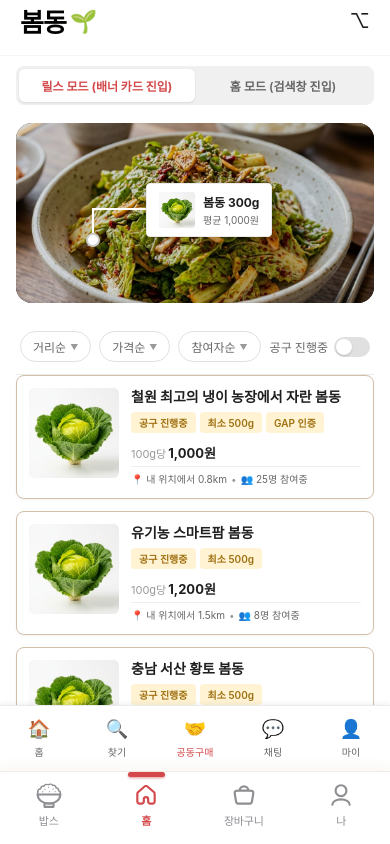
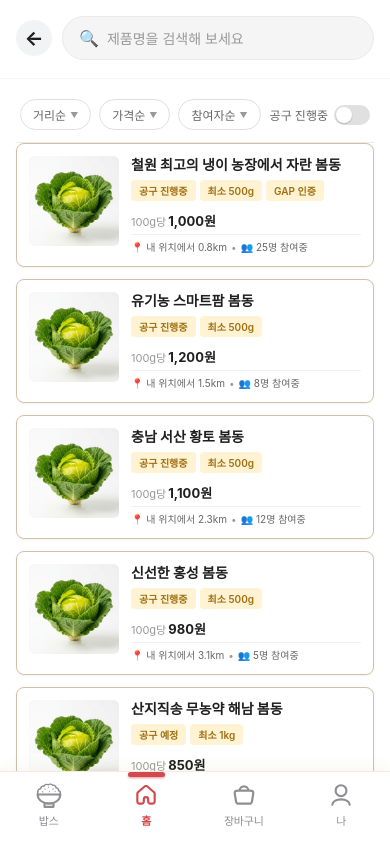
Before and after one commit to nongdamteam/frontend, a React Native app: screen /ProductList in a window 390 px wide. Built offline with nearby package versions, Linux system fonts and the light colour scheme.

Commit message:
feat: 재품 상세 및 리스트 페이지 변경

```diff
--- a/src/screens/ProductDetail/index.tsx
+++ b/src/screens/ProductDetail/index.tsx
@@ -5,6 +5,7 @@ import {
   ScrollView,
   TouchableOpacity,
   Alert,
+  StyleSheet,
 } from 'react-native';
 import { useSafeAreaInsets } from 'react-native-safe-area-context';
 import { styles } from './styles';
@@ -17,7 +18,7 @@ import DetailTabs from './components/DetailTabs';
 import TabContents from './components/TabContents';
 
 export function ProductDetailScreen({ route, navigation }: ProductDetailProps) {
-  const { product } = route.params;
+  const { product, entryPoint = 'list' } = route.params;
   const [activeTab, setActiveTab] = useState<DetailTab>('description');
   const insets = useSafeAreaInsets();
 
@@ -45,7 +46,7 @@ export function ProductDetailScreen({ route, navigation }: ProductDetailProps) {
           <Text style={styles.headerButtonText}>←</Text>
         </TouchableOpacity>
         <Text style={styles.headerTitle} numberOfLines={1}>
-          상품 상세
+          {entryPoint === 'home' ? '🏠 홈 특가 상세' : '상품 상세'}
         </Text>
         <TouchableOpacity style={styles.headerButton} activeOpacity={0.7}>
           <Text style={[styles.headerButtonText, { fontSize: 16 }]}>공유</Text>
@@ -59,6 +60,16 @@ export function ProductDetailScreen({ route, navigation }: ProductDetailProps) {
       >
         {/* 상단 이미지 캐러셀 슬라이더 */}
         <ImageCarousel />
+
+        {/* 홈 피드 진입 전용 특별 배너 */}
+        {entryPoint === 'home' && (
+          <View style={localStyles.specialBanner}>
+            <Text style={localStyles.specialBannerEmoji}>🔥</Text>
+            <Text style={localStyles.specialBannerText}>
+              홈 피드 특별 추천! 공동구매 특가 혜택 적용 상품
+            </Text>
+          </View>
+        )}
 
         {/* 상품 정보 영역 */}
         <View style={styles.infoSection}>
@@ -115,4 +126,29 @@ export function ProductDetailScreen({ route, navigation }: ProductDetailProps) {
   );
 }
 
+const localStyles = StyleSheet.create({
+  specialBanner: {
+    flexDirection: 'row',
+    alignItems: 'center',
+    backgroundColor: '#FFF9DB', // 밝은 노란색 톤
+    borderColor: '#FFE066',
+    borderWidth: 1,
+    borderRadius: 12,
+    padding: 12,
+    marginHorizontal: 16,
+    marginTop: 16,
+    marginBottom: 4,
+  },
+  specialBannerEmoji: {
+    fontSize: 16,
+    marginRight: 8,
+  },
+  specialBannerText: {
+    fontSize: 12,
+    fontWeight: '700',
+    color: '#F59F00',
+    letterSpacing: -0.3,
+  },
+});
+
 export default ProductDetailScreen;
--- a/src/screens/ProductDetail/types.ts
+++ b/src/screens/ProductDetail/types.ts
@@ -1,9 +1,9 @@
 import { RouteProp } from '@react-navigation/native';
 import { NativeStackNavigationProp } from '@react-navigation/native-stack';
-import { RootStackParamList } from '@/navigation/types';
+import { HomeStackParamList } from '@/screens/HomeScreen';
 
-export type ProductDetailRouteProp = RouteProp<RootStackParamList, 'Details'>;
-export type ProductDetailNavigationProp = NativeStackNavigationProp<RootStackParamList, 'Details'>;
+export type ProductDetailRouteProp = RouteProp<HomeStackParamList, 'Details'>;
+export type ProductDetailNavigationProp = NativeStackNavigationProp<HomeStackParamList, 'Details'>;
 
 export interface ProductDetailProps {
   route: ProductDetailRouteProp;
--- a/src/screens/ProductList/ProductListScreen.tsx
+++ b/src/screens/ProductList/ProductListScreen.tsx
@@ -7,9 +7,9 @@ import {
   SafeAreaView,
   TouchableOpacity,
 } from 'react-native';
-import { useNavigation } from '@react-navigation/native';
+import { useNavigation, useRoute, RouteProp } from '@react-navigation/native';
 import { NativeStackNavigationProp } from '@react-navigation/native-stack';
-import { RootStackParamList } from '@/navigation/types';
+import { HomeStackParamList } from '@/screens/HomeScreen';
 import { useSafeAreaInsets } from 'react-native-safe-area-context';
 import { styles } from './styles';
 import { COLORS } from '@/constants/colors';
@@ -17,7 +17,7 @@ import { useProducts } from './hooks/useProducts';
 
 // 공통 컴포넌트 임포트
 import SearchBar from '@/components/common/SearchBar';
-import BottomNavBar from '@/components/common/BottomNavBar';
+// import BottomNavBar from '@/components/common/BottomNavBar';
 
 // 화면 하위 컴포넌트 임포트
 import RecipeBanner from './components/RecipeBanner';
@@ -26,10 +26,15 @@ import ProductCard from './components/ProductCard';
 import Pagination from './components/Pagination';
 
 export function ProductListScreen() {
-  const navigation = useNavigation<NativeStackNavigationProp<RootStackParamList>>();
+  const route = useRoute<RouteProp<HomeStackParamList, 'ProductList'>>();
+  const initialGroupPurchaseOnly = route.params?.isGroupPurchaseOnly ?? false;
+  const initialSearchQuery = route.params?.searchQuery ?? '';
+  const initialSortOption = route.params?.initialSortOption ?? 'none';
+  const isPopularRanking = route.params?.isPopularRanking ?? false;
+
+  const navigation = useNavigation<NativeStackNavigationProp<HomeStackParamList>>();
   const insets = useSafeAreaInsets();
-  // 모드 분기 상태 (true: 홈에서 접근(검색창 활성화) / false: 릴스에서 접근(검색창 비활성화 & 레시피 배너 노출))
-  const [isFromHome, setIsFromHome] = useState(false);
+
   const [activeTab, setActiveTab] = useState('group'); // 하단 탭바 활성 탭
 
   const {
@@ -44,64 +49,24 @@ export function ProductListScreen() {
     totalPages,
     isLoading,
     handlePageChange,
-  } = useProducts();
+  } = useProducts(initialSearchQuery, initialGroupPurchaseOnly, initialSortOption);
 
   const flatListRef = useRef<FlatList>(null);
 
-  // 레시피 배너에서 핀 카드를 탭했을 때
-  const handleRecipeCardPress = () => {
-    // 1. 검색어로 '봄동' 입력하여 리스트 검색
-    setSearchQuery('봄동');
-
-    // 2. 리스트를 배너 높이만큼 스크롤 다운시켜 필터와 상품 목록에 포커싱
-    setTimeout(() => {
-      flatListRef.current?.scrollToOffset({
-        offset: 196, // 배너 높이(180) + 배너 마진(16)
-        animated: true,
-      });
-    }, 100);
-  };
-
-  // 모드 변경 시 검색 초기화
-  const handleModeChange = (mode: boolean) => {
-    setIsFromHome(mode);
-    setSearchQuery('');
-  };
-
   return (
     <View style={styles.container}>
-      {/* 상단 타이틀 헤더 (기기 상태바 겹침 방지 여백 적용) */}
-      <View style={[styles.header, { paddingTop: insets.top, height: 56 + insets.top }]}>
-        <View style={styles.headerLeft}>
-          <Text style={styles.headerLogo}>봄동</Text>
-          <Text style={styles.headerEmoji}>🌱</Text>
+      {/* 상단 검색 헤더 (뒤로가기 버튼 + 검색창) */}
+      <View style={[styles.searchHeader, { paddingTop: insets.top + 8 }]}>
+        <TouchableOpacity
+          style={styles.backButton}
+          onPress={() => navigation.goBack()}
+          activeOpacity={0.7}
+        >
+          <Text style={styles.backArrow}>←</Text>
+        </TouchableOpacity>
+        <View style={styles.searchBarWrapper}>
+          <SearchBar value={searchQuery} onChangeText={setSearchQuery} />
         </View>
-        <TouchableOpacity activeOpacity={0.7}>
-          {/* 첫 번째 이미지 오른쪽 상단의 슬라이더 조절 모양 필터 아이콘 */}
-          <Text style={styles.headerFilterIcon}>⌥</Text>
-        </TouchableOpacity>
-      </View>
-
-      {/* 개발/검증용 모드 전환 스위치 (홈 진입 vs 릴스 진입) */}
-      <View style={styles.modeSwitcher}>
-        <TouchableOpacity
-          style={[styles.modeTab, !isFromHome && styles.activeModeTab]}
-          onPress={() => handleModeChange(false)}
-          activeOpacity={0.8}
-        >
-          <Text style={[styles.modeTabText, !isFromHome && styles.activeModeTabText]}>
-            릴스 모드 (배너 카드 진입)
-          </Text>
-        </TouchableOpacity>
-        <TouchableOpacity
-          style={[styles.modeTab, isFromHome && styles.activeModeTab]}
-          onPress={() => handleModeChange(true)}
-          activeOpacity={0.8}
-        >
-          <Text style={[styles.modeTabText, isFromHome && styles.activeModeTabText]}>
-            홈 모드 (검색창 진입)
-          </Text>
-        </TouchableOpacity>
       </View>
 
       {/* 상품 목록 리스트 */}
@@ -109,23 +74,17 @@ export function ProductListScreen() {
         ref={flatListRef}
         data={products}
         keyExtractor={(item) => item.id}
-        renderItem={({ item }) => (
+        renderItem={({ item, index }) => (
           <ProductCard
             product={item}
-            onPress={() => navigation.navigate('Details', { product: item })}
+            onPress={() => navigation.navigate('Details', { product: item, entryPoint: 'list' })}
+            rank={isPopularRanking && index < 10 ? index + 1 : undefined}
           />
         )}
         contentContainerStyle={styles.listContent}
         showsVerticalScrollIndicator={false}
         ListHeaderComponent={
           <View style={styles.listHeader}>
-            {/* 홈 모드일 때만 검색창 렌더링 */}
-            {isFromHome ? (
-              <SearchBar value={searchQuery} onChangeText={setSearchQuery} />
-            ) : (
-              // 릴스 모드일 때는 레시피 배너 렌더링 (임시 목업)
-              <RecipeBanner onPressCard={handleRecipeCardPress} />
-            )}
 
             {/* 필터 탭바 */}
             <FilterBar
@@ -167,8 +126,9 @@ export function ProductListScreen() {
         </View>
       )}
 
-      {/* 하단 고정 네비게이션바 (자리를 남겨두는 것에서 나아가 실제 플레이스홀더 바 렌더링) */}
+      {/* 하단 고정 네비게이션바 (자리를 남겨두는 것에서 나아가 실제 플레이스홀더 바 렌더링)
       <BottomNavBar activeTab={activeTab} onTabPress={setActiveTab} />
+      */}
     </View>
   );
 }
--- a/src/screens/ProductList/components/ProductCard/index.tsx
+++ b/src/screens/ProductList/components/ProductCard/index.tsx
@@ -3,9 +3,22 @@ import { View, Text, Image, TouchableOpacity } from 'react-native';
 import { styles } from './styles';
 import { ProductCardProps } from './types';
 
-export function ProductCard({ product, onPress }: ProductCardProps) {
+export function ProductCard({ product, onPress, rank }: ProductCardProps) {
   // 가격 포맷 (예: 1,000)
   const formattedPrice = product.pricePer100g.toLocaleString();
+
+  const getRankBadgeStyle = (num: number) => {
+    switch (num) {
+      case 1:
+        return { backgroundColor: '#FCC419' }; // 금메달
+      case 2:
+        return { backgroundColor: '#A8AEC0' }; // 은메달
+      case 3:
+        return { backgroundColor: '#D0B8A0' }; // 동메달
+      default:
+        return { backgroundColor: '#ADB5BD' }; // 4~10위
+    }
+  };
 
   return (
     <TouchableOpacity
@@ -19,6 +32,11 @@ export function ProductCard({ product, onPress }: ProductCardProps) {
           style={styles.image}
           resizeMode="cover"
         />
+        {rank !== undefined && (
+          <View style={[styles.rankBadge, getRankBadgeStyle(rank)]}>
+            <Text style={styles.rankBadgeText}>{rank}위</Text>
+          </View>
+        )}
       </View>
 
       <View style={styles.contentContainer}>
--- a/src/screens/ProductList/components/ProductCard/styles.ts
+++ b/src/screens/ProductList/components/ProductCard/styles.ts
@@ -88,4 +88,24 @@ export const styles = StyleSheet.create({
     color: COLORS.textLight,
     marginHorizontal: 4,
   },
+  rankBadge: {
+    position: 'absolute',
+    top: 4,
+    left: 4,
+    paddingHorizontal: 5,
+    paddingVertical: 2,
+    borderRadius: 4,
+    justifyContent: 'center',
+    alignItems: 'center',
+    shadowColor: '#000',
+    shadowOffset: { width: 0, height: 1 },
+    shadowOpacity: 0.15,
+    shadowRadius: 1.5,
+    elevation: 2,
+  },
+  rankBadgeText: {
+    fontSize: 9,
+    fontWeight: '800',
+    color: '#FFFFFF',
+  },
 });
--- a/src/screens/ProductList/components/ProductCard/types.ts
+++ b/src/screens/ProductList/components/ProductCard/types.ts
@@ -3,4 +3,5 @@ import { IProduct } from '../../types';
 export interface ProductCardProps {
   product: IProduct;
   onPress?: () => void;
+  rank?: number;
 }
--- a/src/screens/ProductList/styles.ts
+++ b/src/screens/ProductList/styles.ts
@@ -102,4 +102,30 @@ export const styles = StyleSheet.create({
     alignItems: 'center',
     zIndex: 100,
   },
+  searchHeader: {
+    flexDirection: 'row',
+    alignItems: 'center',
+    paddingHorizontal: 16,
+    paddingBottom: 10,
+    backgroundColor: COLORS.white,
+    borderBottomWidth: 1,
+    borderBottomColor: '#F5F5F5',
+  },
+  backButton: {
+    width: 36,
+    height: 36,
+    borderRadius: 18,
+    alignItems: 'center',
+    justifyContent: 'center',
+    backgroundColor: '#F1F3F5',
+    marginRight: 10,
+  },
+  backArrow: {
+    fontSize: 20,
+    color: COLORS.text || '#343A40',
+    fontWeight: '700',
+  },
+  searchBarWrapper: {
+    flex: 1,
+  },
 });
```
